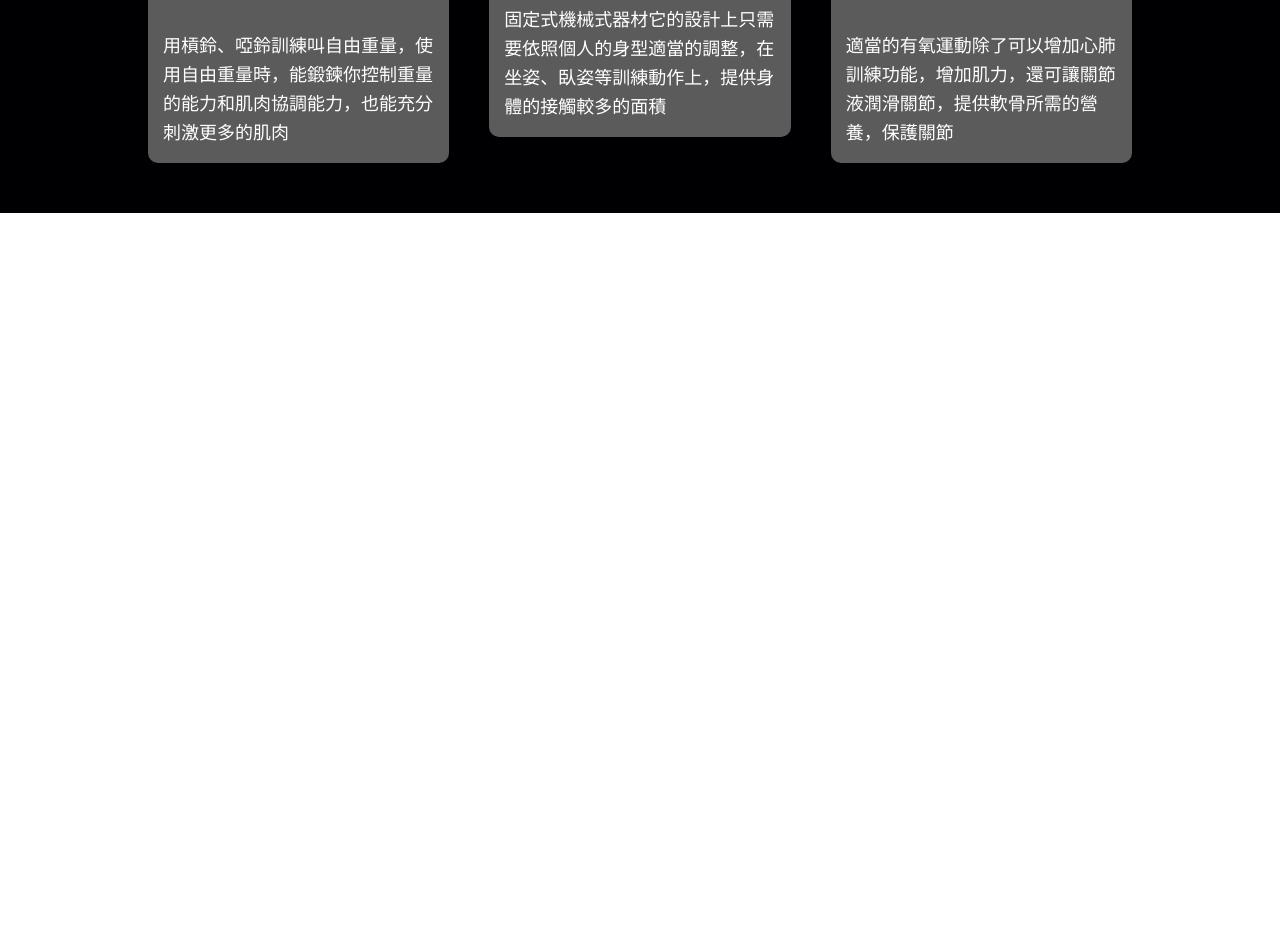
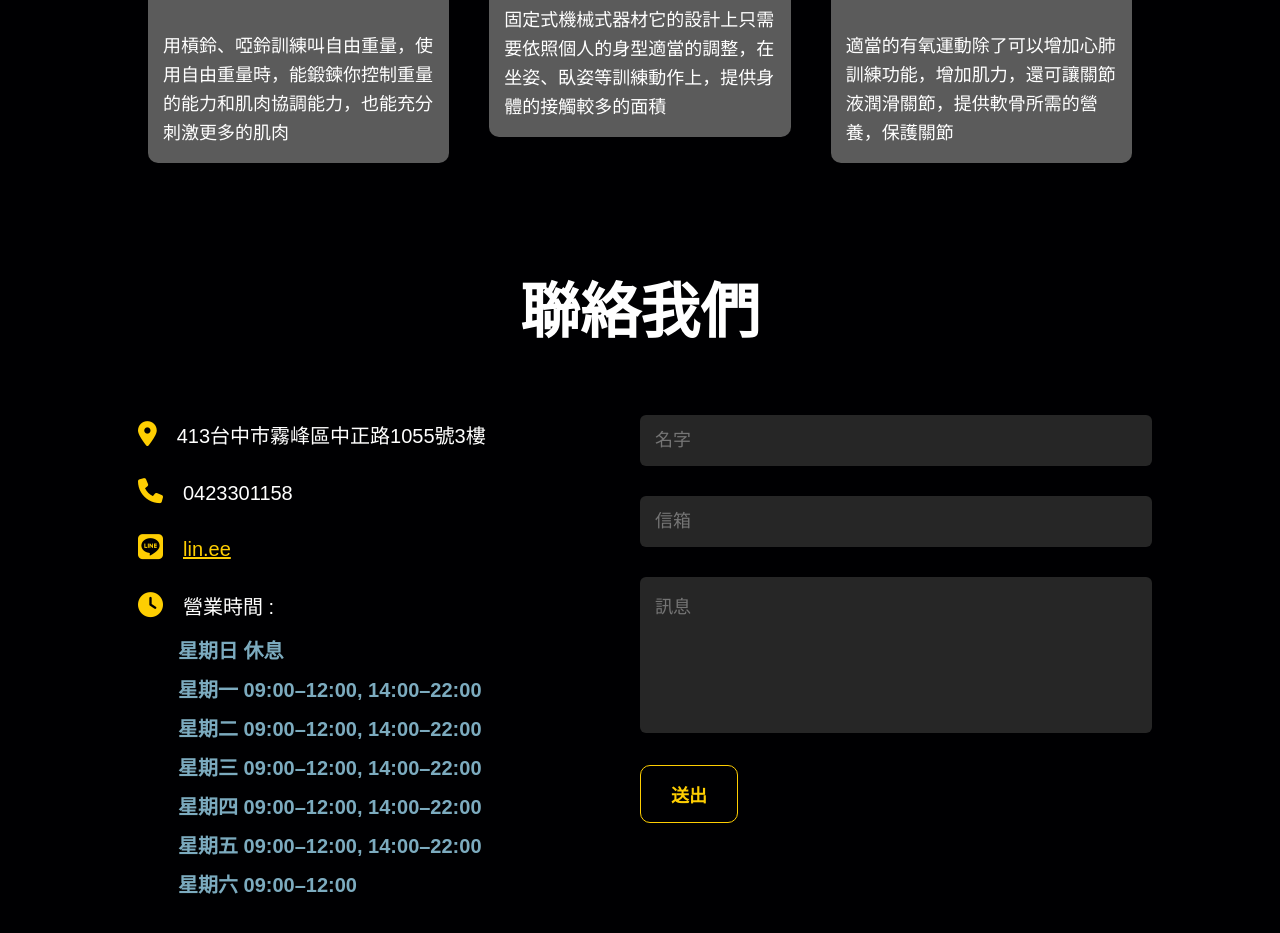
Before and after one commit to bdk27/sunlight-gym, a plain HTML site: page index.html in a window 1280 px wide. Shown: the part 3258-4191 px from the top of the page. Before the commit the page ends 3471 px from the top, so only its background shows below. Drawn offline with nearby package versions, Linux system fonts and the light colour scheme.

Commit message:
contact section

```diff
--- a/index.html
+++ b/index.html
@@ -205,6 +205,46 @@
 
 <!-- course section starts -->
 
+<!-- contact section starts -->
+
+    <section class="contact" id="contact">
+        <h1 class="sub-title">聯絡我們</h1>
+        <div class="container">
+            <div class="contact-left">
+                <ul class="inf">
+                    <li><i class="fa-solid fa-location-dot"></i>413台中市霧峰區中正路1055號3樓</li>
+                    <li><i class="fa-solid fa-phone"></i>0423301158</li>
+                    <li><i class="fa-brands fa-line"></i><a href="#">lin.ee</a></li>
+                    <li><i class="fa-solid fa-clock"></i>營業時間 :
+                        <ul class="time">
+                            <li>星期日	休息</li>
+                            <li>星期一	09:00–12:00, 14:00–22:00</li>
+                            <li>星期二	09:00–12:00, 14:00–22:00</li>
+                            <li>星期三	09:00–12:00, 14:00–22:00</li>
+                            <li>星期四	09:00–12:00, 14:00–22:00</li>
+                            <li>星期五	09:00–12:00, 14:00–22:00</li>
+                            <li>星期六	09:00–12:00</li>
+                        </ul>
+                    </li>
+                </ul>
+                <!-- <div class="icons">
+                    <a href="#"><i class="fa-brands fa-facebook"></i></a>
+                    <a href="#"><i class="fa-brands fa-instagram"></i></a>
+                </div> -->
+            </div>
+            <div class="contact-right">
+                <form action="#">
+                    <input type="text" name="name" placeholder="名字">
+                    <input type="email" name="email" placeholder="信箱">
+                    <textarea name="message" rows="6" placeholder="訊息"></textarea>
+                    <button type="submit" class="btn2">送出</button>
+                </form>
+            </div>
+        </div>
+    </section>
+
+<!-- contact section starts -->
+
     <script src="https://kit.fontawesome.com/5ed6520c8d.js" crossorigin="anonymous"></script>
     <script src="script.js"></script>
     <script src="https://unpkg.com/swiper@8/swiper-bundle.min.js"></script>
--- a/style.css
+++ b/style.css
@@ -332,6 +332,80 @@ header .icons i:hover{
     box-shadow: 0 0 15px 5px var(--yellow);
 }
 
+/* contact section */
+
+.contact .container{
+    display: flex;
+    align-items: flex-start;
+    justify-content: center;
+    margin-top: 5rem;
+}
+.contact-left{
+    width: 50%;
+}
+.contact-right{
+    width: 50%;
+}
+.contact-left ul li{
+    color: #fff;
+    list-style: none;
+    font-size: 2rem;
+    padding: 1rem;
+    margin-top: 1rem;
+}
+.contact-left ul li a{
+    color: var(--yellow);
+    font-size: 2rem;
+}
+.contact-left .inf i{
+    color: var(--yellow);
+    font-size: 2.5rem;
+    margin-right: 2rem;
+}
+.contact-left .inf .time{
+    margin-top: 1rem;
+    margin-left: 3.5rem;
+}
+.contact-left .inf .time li{
+    color: var(--blue);
+    font-weight: bold;
+}
+
+.contact-left .time li{
+    padding: .5rem;
+    margin-top: 0;
+}
+.contact-right form{
+    width: 100%;
+}
+form input, form textarea{
+    width: 100%;
+    border: 0;
+    outline: none;
+    background: #262626;
+    padding: 1.5rem;
+    margin: 1.5rem 0;
+    color: #fff;
+    font-size: 1.8rem;
+    border-radius: .6rem;
+    resize: none;
+}
+form .btn2{
+    background-color: var(--black);
+    border: 1px solid var(--yellow);
+    font-size: 1.8rem;
+    font-weight: bold;
+    color:var(--yellow);
+    padding: 1.5rem 3rem;
+    border-radius: 1rem;
+    cursor: pointer;
+    margin: 1.5rem 0;
+    transition: .5s;
+}
+form .btn2:hover{
+    background-color: var(--yellow);
+    color: var(--black);
+}
 
 /* media query */
 @media (max-width: 1070px){
```
Also changed, not shown: script.js (line endings or trailing spaces).
